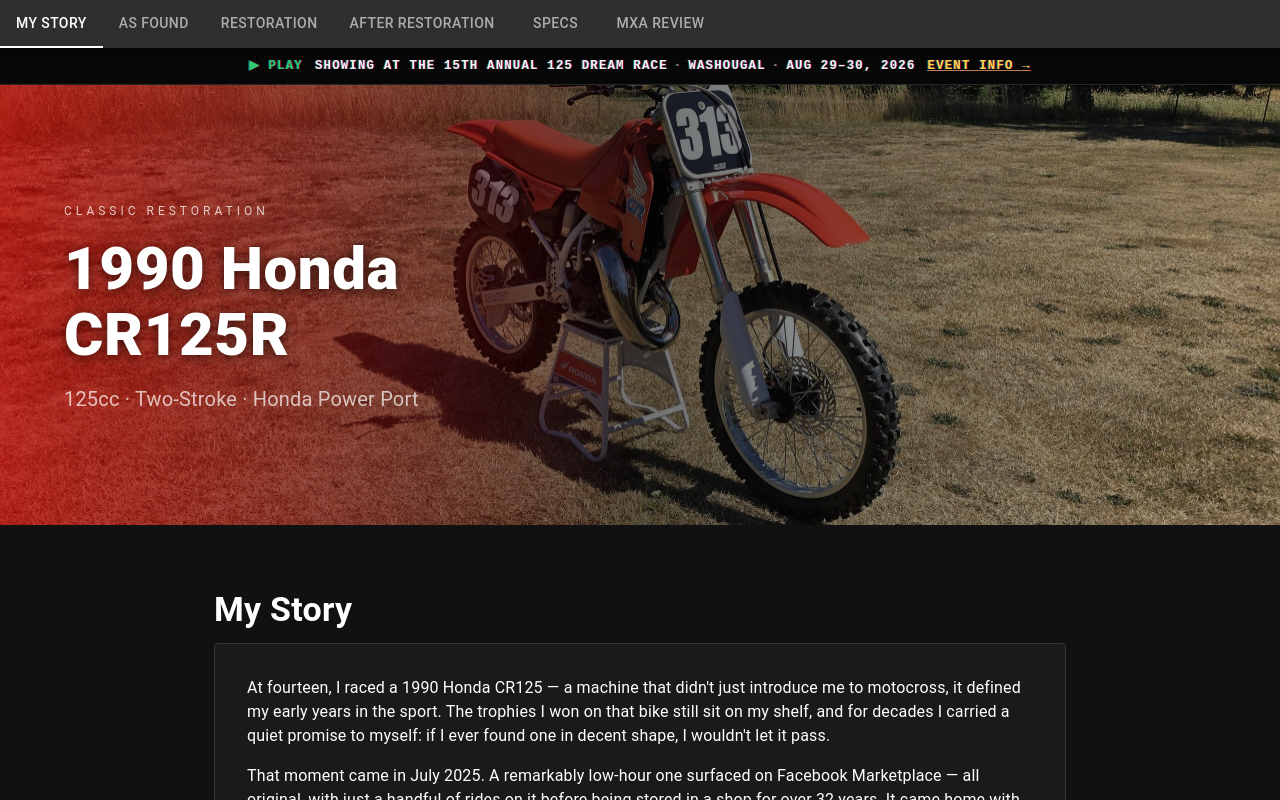
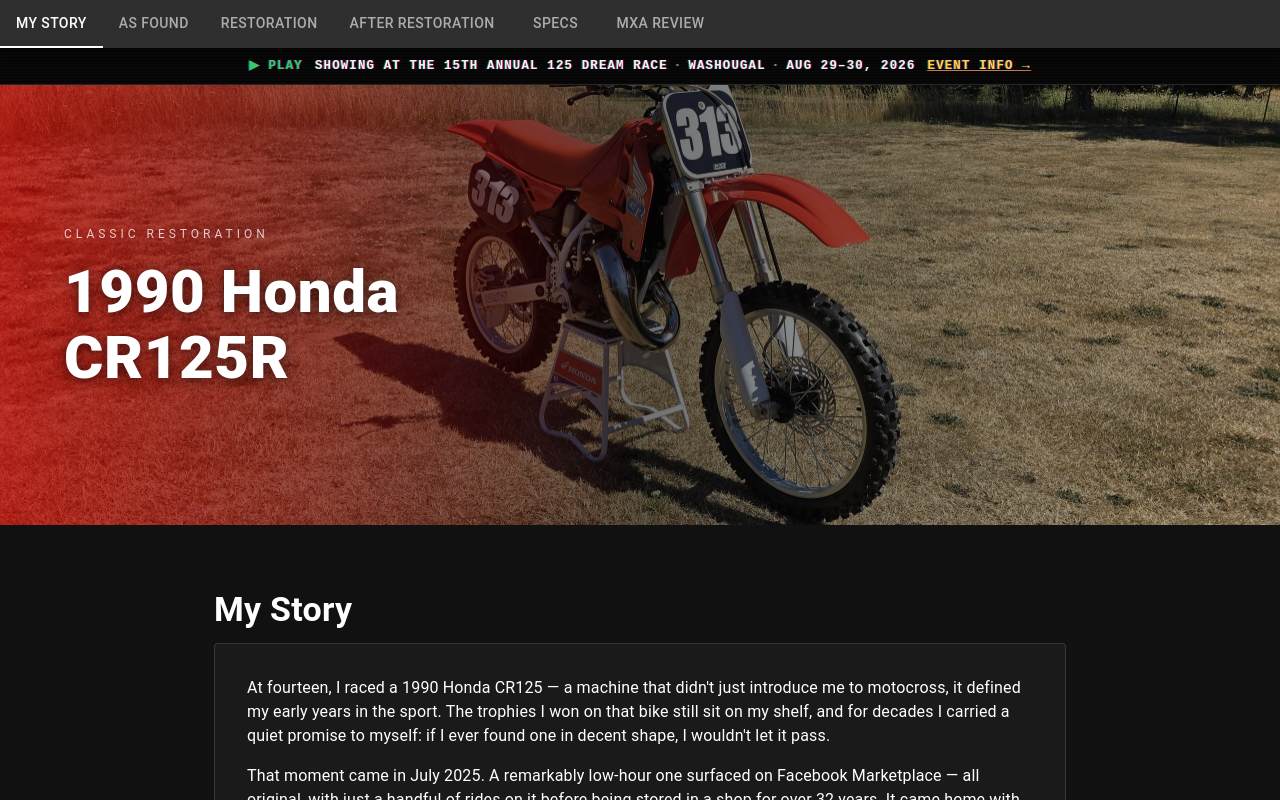
Before and after one commit to holman313/cr125r-restoration, a React (Vite) app: page / in a window 1280 px wide. Shown: the top 800 px of the page. Built offline with nearby package versions, Linux system fonts and the light colour scheme.

Commit message:
Drop the spec strapline under the hero title
Removes "125cc · Two-Stroke · Honda Power Port" from below the title.
The Specs tab now carries that job.

Co-Authored-By: Claude Opus 5 <noreply@anthropic.com>
Claude-Session: https://claude.ai/code/session_01Mp6otjqSPeCDpjsVUe4L1J

```diff
--- a/src/components/Hero.tsx
+++ b/src/components/Hero.tsx
@@ -82,18 +82,6 @@ export default function Hero({ compact = false }: HeroProps) {
             </>
           )}
         </Typography>
-        {!compact && (
-          <Typography
-            sx={{
-              color: 'rgba(255,255,255,0.7)',
-              mt: 2,
-              fontWeight: 400,
-              fontSize: { xs: '0.85rem', sm: '1rem', md: '1.25rem' },
-            }}
-          >
-            125cc · Two-Stroke · Honda Power Port
-          </Typography>
-        )}
       </Box>
     </Box>
   );
```
